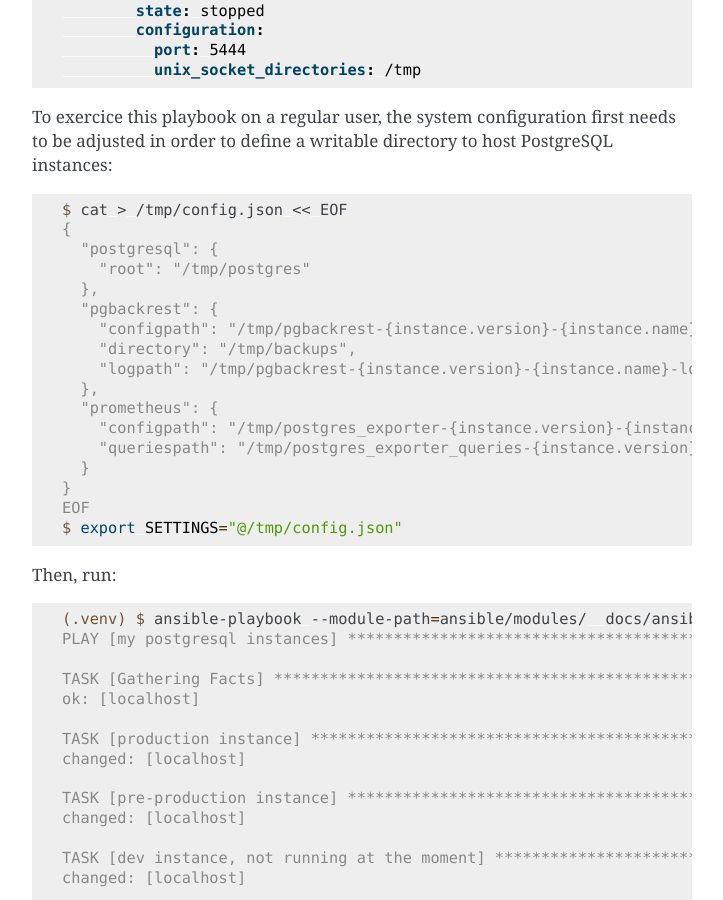
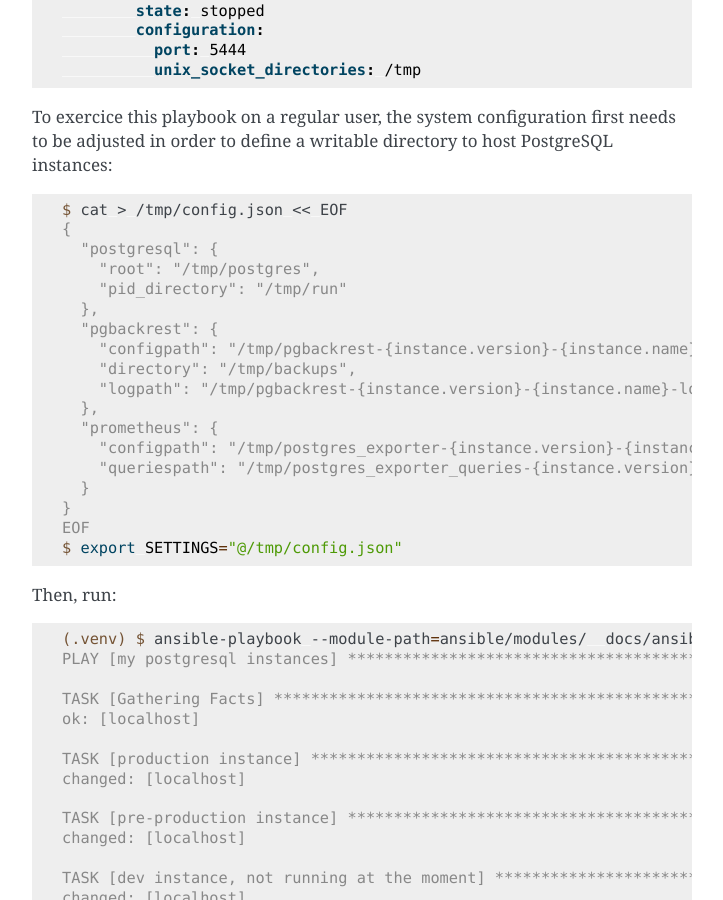
Before and after one commit to dlax/pglift, a Sphinx documentation site: the page built from docs/ansible.rst, in a window 1280 px wide and 900 px high, scrolled down 966 px. Shown: the whole window, without its empty margins (388-1111 px from the left). Built offline with Sphinx 7.4.7, drawn with Linux system fonts in a browser that asks for light colours.

Commit message:
Set a temporary pid_directory in Ansible tests and documentation
Follow-up 7160a1eefb45054cc37c0e9e553ce1492959831a.

```diff
--- a/docs/ansible.rst
+++ b/docs/ansible.rst
@@ -28,7 +28,8 @@
     $ cat > /tmp/config.json << EOF
     {
       "postgresql": {
-        "root": "/tmp/postgres"
+        "root": "/tmp/postgres",
+        "pid_directory": "/tmp/run"
       },
       "pgbackrest": {
         "configpath": "/tmp/pgbackrest-{instance.version}-{instance.name}.conf",
```
Also changed, not shown: 1 other file.
